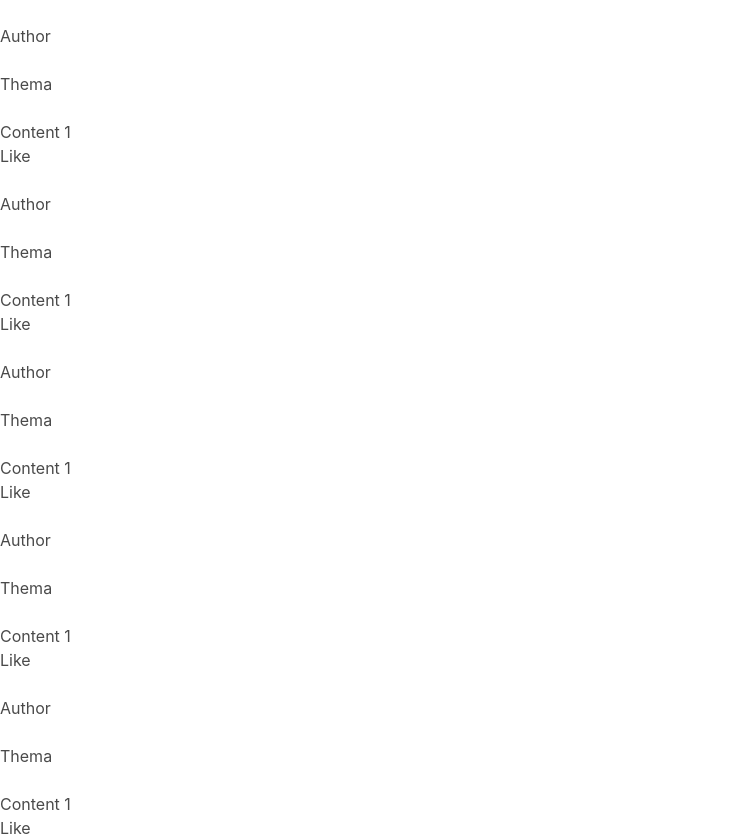
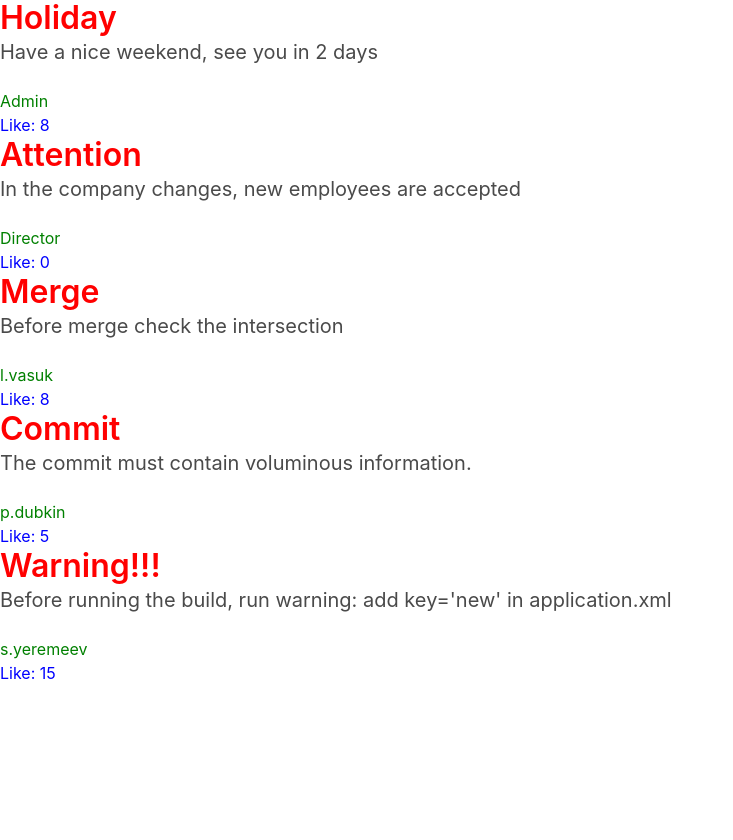
Before and after one commit to s-yeremeev/lesson-09-homework, a plain HTML site: page index.html in a window 1280 px wide. Shown: the whole page, without its empty margins (0-733 px from the left). After the commit the page ends 800 px from the top, so only its background shows below. Drawn offline with nearby package versions, Linux system fonts and the light colour scheme.

Commit message:
Homework

```diff
--- a/index.html
+++ b/index.html
@@ -14,6 +14,7 @@
       </content>
 
     <!-- JS -->
-  <script  src="./src/index.js" defer></script>
+   <script  src="./src/content.js" defer></script>
+   <script  src="./src/timer.js" defer></script>
  </body>
 </html>
--- /dev/null
+++ b/src/content.js
@@ -0,0 +1,73 @@
+/**
+ * function Content for add new post
+ * @param {String} tema
+ * @param {String} text
+ * @param {String} author
+ */
+function Content (tema, text, author) {
+    const htmlElement = document.createElement("div")
+
+    titleElement = document.createElement("h1")
+    titleElement.classList.add("title")
+    titleElement.style.color = "red"
+    titleElement.innerText = `${tema}\n`
+    htmlElement.appendChild(titleElement)
+
+    subtitleElement = document.createElement("h2")
+    subtitleElement.classList.add("subtitle")
+    subtitleElement.innerText = `${text}\n`
+    htmlElement.appendChild(subtitleElement)
+
+    authorElement = document.createElement("h3")
+    authorElement.classList.add("author")
+    authorElement.style.color = "green"
+    authorElement.innerText = `${author}\n`
+    htmlElement.appendChild(authorElement)
+
+    likeElement = document.createElement("like")
+    likeElement.classList.add("like-class")
+    likeElement.style.color = "blue"
+    likeElement.innerText = "Like: 0"
+    htmlElement.appendChild(likeElement)
+
+    this.htmlElement = htmlElement
+}
+
+/**
+ * function for add new element in HTML
+ */
+Content.prototype.add = function (element) {
+    element.prepend(this.htmlElement)
+}
+
+
+const content_one = new Content(
+        "Warning!!!",
+        "Before running the build, run warning: add key='new' in application.xml",
+        "s.yeremeev"
+        )
+content_one.add(document.getElementsByTagName("content")[0])
+const content_two = new Content(
+        "Commit",
+        "The commit must contain voluminous information.",
+        "p.dubkin"
+    )
+content_two.add(document.getElementsByTagName("content")[0])
+const content_three = new Content(
+        "Merge",
+        "Before merge check the intersection",
+        "l.vasuk"
+    )
+content_three.add(document.getElementsByTagName("content")[0])
+const content_four = new Content(
+        "Attention",
+        "In the company changes, new employees are accepted",
+        "Director"
+    )
+content_four.add(document.getElementsByTagName("content")[0])
+const content_five = new Content(
+        "Holiday",
+        "Have a nice weekend, see you in 2 days",
+        "Admin"
+    )
+content_five.add(document.getElementsByTagName("content")[0])
--- a/src/index.js
+++ /dev/null
@@ -1,55 +0,0 @@
-function Content (author, tema, text) {
-    const htmlElement = document.createElement("div")
-    htmlElement.classList.add("new-content")
-    htmlElement.innerText = `
-        ${author}\n
-        ${tema}\n
-        ${text}
-    `
-
-    likeElement = document.createElement("like")
-    likeElement.classList.add("like-class")
-    likeElement.innerText = "Like "
-
-    htmlElement.appendChild(likeElement)
-
-    this.htmlElement = htmlElement
-}
-
-Content.prototype.add = function (element) {
-    element.prepend(this.htmlElement)
-}
-
-Content.prototype.start = function (callback) {
-    this.interval = setInterval(callback, this.ms)
-    return this
-}
-
-function Timer(ms) {
-    this.ms = ms
-    this.interval = null
-}
-
-Timer.prototype.start = function (callback) {
-    this.interval = setInterval(callback, this.ms)
-    return this
-}
-Timer.prototype.stop = function () {
-    clearInterval(this.interval)
-    return this
-}
-Timer.prototype.stopAfter = function (ms, callback) {
-    setTimeout(callback, ms)
-    return this
-}
-
-const timer = new Timer(1000)
-timer.start(function () {
-const content = new Content(
-            "Author",
-            "Thema",
-            "Content 1"
-        )
-    content.add(document.getElementsByTagName("content")[0])
-         })
- .stopAfter(5000, timer.stop.bind(timer))
--- /dev/null
+++ b/src/timer.js
@@ -0,0 +1,41 @@
+/**
+ * function for add new element in HTML
+ */
+function Timer(ms) {
+    this.ms = ms
+    this.interval = null
+}
+
+/**
+ * function for start count in ms
+ */
+Timer.prototype.start = function (callback) {
+    this.interval = setInterval(callback, this.ms)
+    return this
+}
+
+/**
+ * function for clear interval
+ */
+Timer.prototype.stop = function () {
+    clearInterval(this.interval)
+    return this
+}
+
+/**
+ * function for stop count in ms
+ */
+Timer.prototype.stopAfter = function (ms, callback) {
+    setTimeout(callback, ms)
+    return this
+}
+
+const timer = new Timer(1000)
+timer.start(function () {
+     let like = document.getElementsByTagName('like')
+     let post = Math.floor(Math.random() * like.length) //Take random element of the array of posts
+     let likeNumber = +(like[post].innerText.replace(/\D+/,"")) //We take from received string only Number
+     let likeRand = Math.floor(Math.random() * (10 + 1))
+     like[post].innerText = "Like: " + (likeRand + likeNumber) //Add to already existing likes, random number 0-10
+          })
+  .stopAfter(15000, timer.stop.bind(timer))
```
